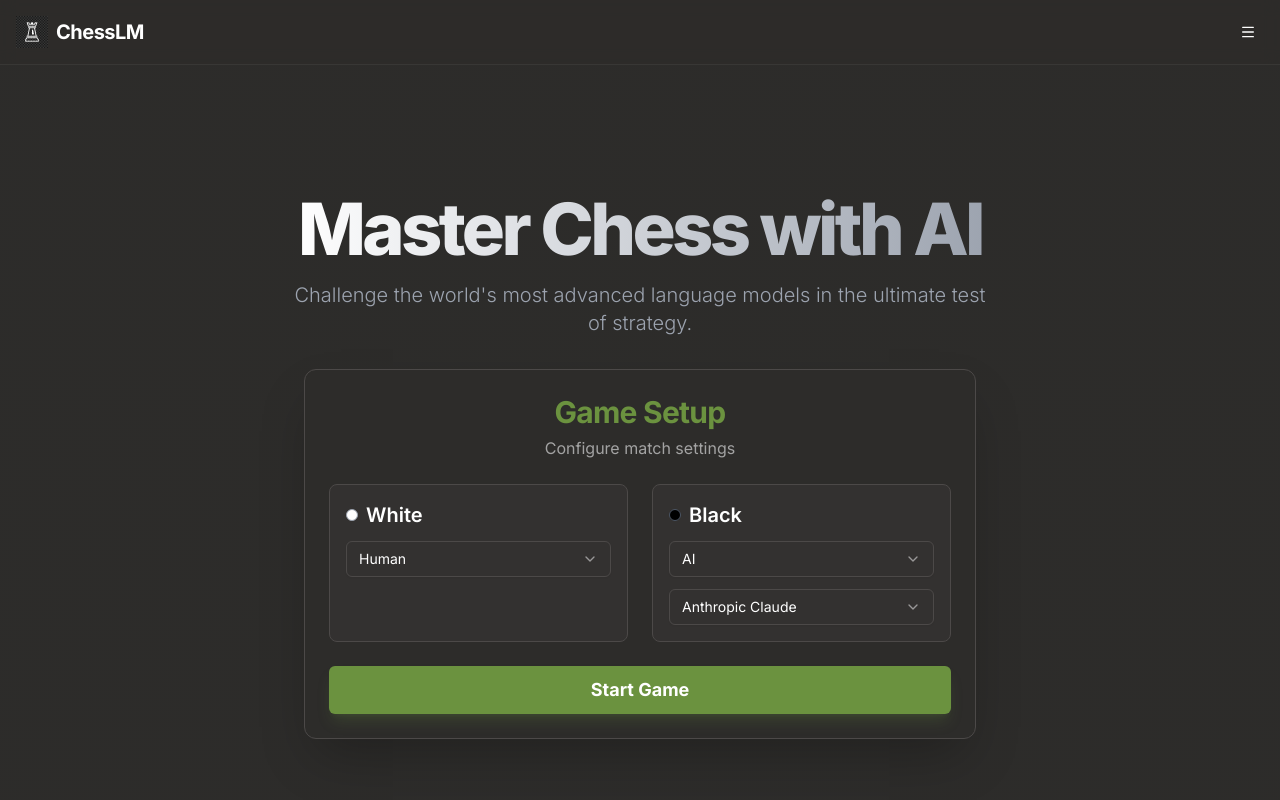
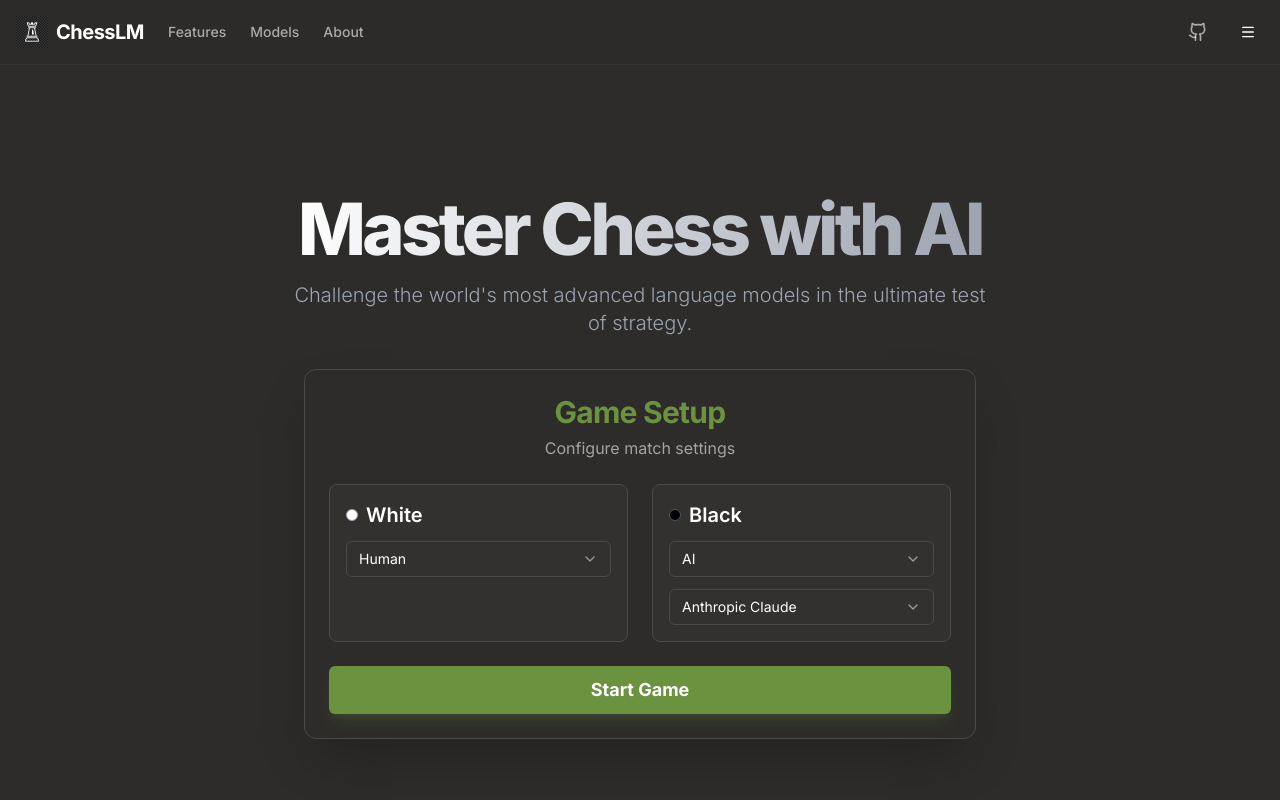
Before and after one commit to AdilShamim8/ChessLM, a Next.js app: page / in a window 1280 px wide. Shown: the top 800 px of the page. Built offline with nearby package versions, Linux system fonts and the light colour scheme.

Commit message:
Enhance Header: Added GitHub icon link and fixed alignment

```diff
--- a/components/SiteHeader.tsx
+++ b/components/SiteHeader.tsx
@@ -2,7 +2,7 @@
 
 import Link from "next/link";
 import { useState } from "react";
-import { Menu, X } from "lucide-react";
+import { Menu, X, Github } from "lucide-react";
 import Image from "next/image";
 import { Button } from "@/components/ui/button";
 
@@ -11,7 +11,7 @@ export function SiteHeader() {
 
     return (
         <header className="sticky top-0 z-50 w-full border-b border-border/40 bg-background/95 backdrop-blur supports-[backdrop-filter]:bg-background/60">
-            <div className="container flex h-16 max-w-screen-2xl items-center px-4">
+            <div className="container mx-auto flex h-16 max-w-screen-2xl items-center px-4">
                 <div className="mr-4 flex">
                     <Link className="flex items-center justify-center gap-2 mr-6" href="/">
                         <Image
@@ -25,7 +25,7 @@ export function SiteHeader() {
                             ChessLM
                         </span>
                     </Link>
-                    <nav className="flex items-center gap-6 text-sm font-medium hidden">
+                    <nav className="flex items-center gap-6 text-sm font-medium hidden lg:flex">
                         <Link
                             href="#features"
                             className="transition-colors hover:text-foreground/80 text-foreground/60"
@@ -46,7 +46,16 @@ export function SiteHeader() {
                         </Link>
                     </nav>
                 </div>
-                <div className="flex flex-1 items-center justify-end space-x-2">
+                <div className="flex flex-1 items-center justify-end space-x-4">
+                    <Link
+                        href="https://github.com/ovishkh/ChessLM"
+                        target="_blank"
+                        rel="noreferrer"
+                        className="p-2 hover:bg-secondary/50 rounded-full transition-colors group"
+                    >
+                        <Github className="h-5 w-5 text-foreground/60 group-hover:text-white transition-colors" />
+                        <span className="sr-only">GitHub</span>
+                    </Link>
                     <Button
                         variant="ghost"
                         className="h-8 w-8 px-0"
```
